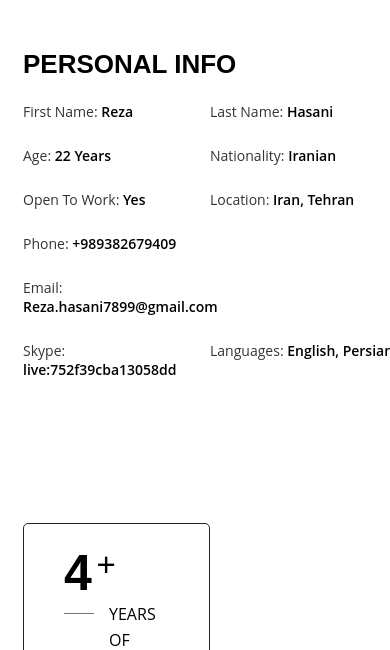
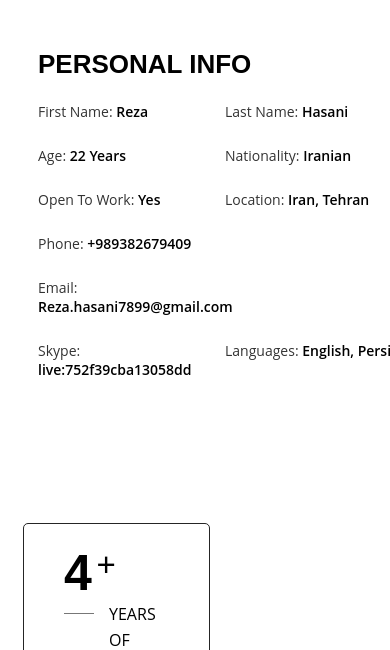
Before and after one commit to Rezahasani1378/reza-hasani-personal-website, a Gatsby site: page /about in a window 390 px wide. Shown: the part 184-834 px from the top of the page. Built offline with nearby package versions, Linux system fonts and the light colour scheme; Gatsby itself is replaced by a stand-in of ours.

Commit message:
Fixed some responsive styles for tablet devices

```diff
--- a/src/pages/Home/styles.ts
+++ b/src/pages/Home/styles.ts
@@ -22,6 +22,7 @@ export const HomeDescriptionContainer = styled.div`
   align-items: center;
   height: 100vh;
   margin-left: 40px;
+  padding-right: 100px;
 
   @media (max-width: 1200px) {
     margin-left: -30px;
--- a/src/pages/about.tsx
+++ b/src/pages/about.tsx
@@ -27,7 +27,7 @@ const InformationContainer = styled.div`
   flex: 0 0 auto;
   width: 50%;
   //todo: replace px with rem
-  padding: 0 15px;
+  padding: 0 30px;
   max-width: 100%;
 
   @media (max-width: 1200px) {
```
